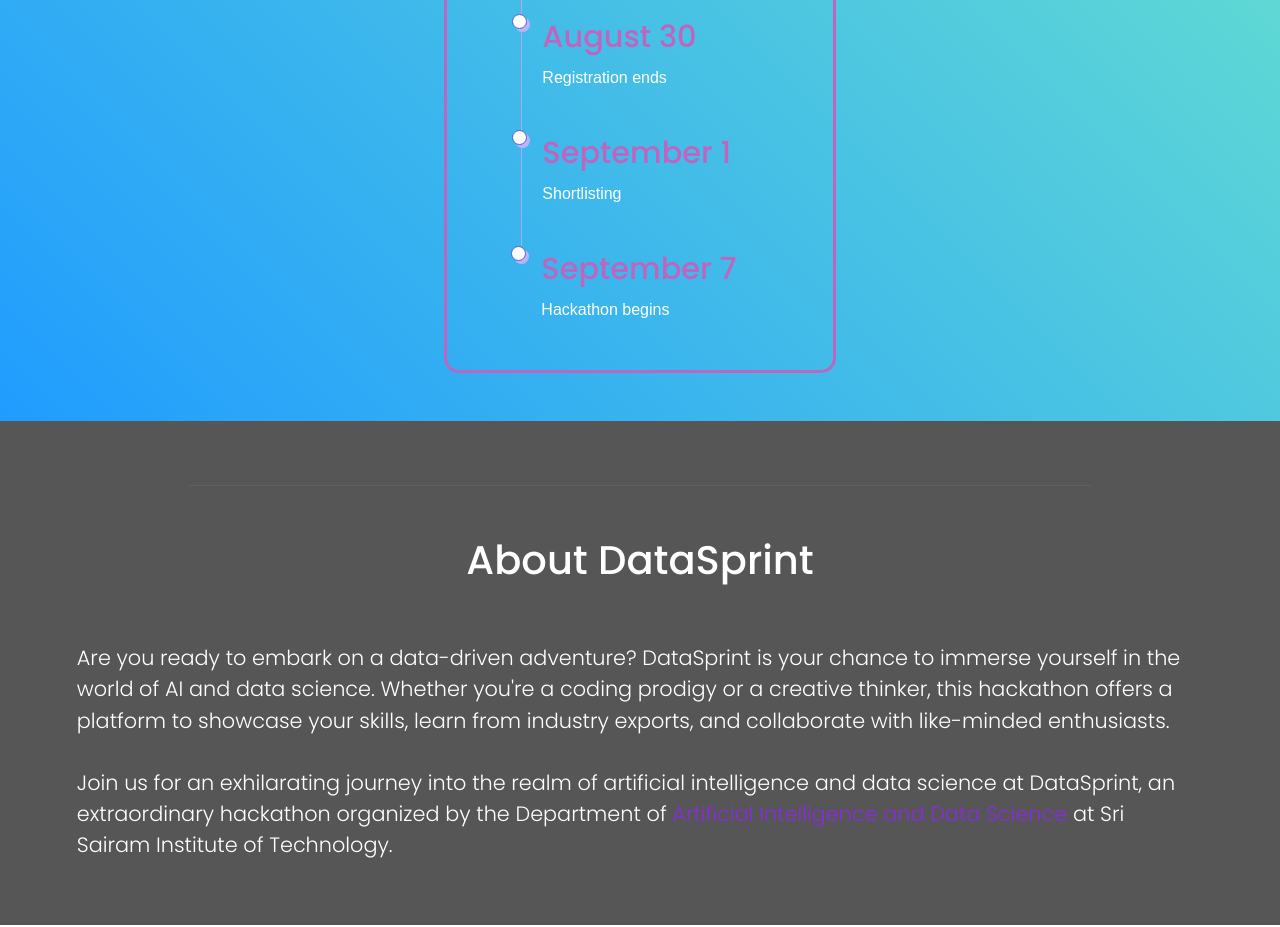
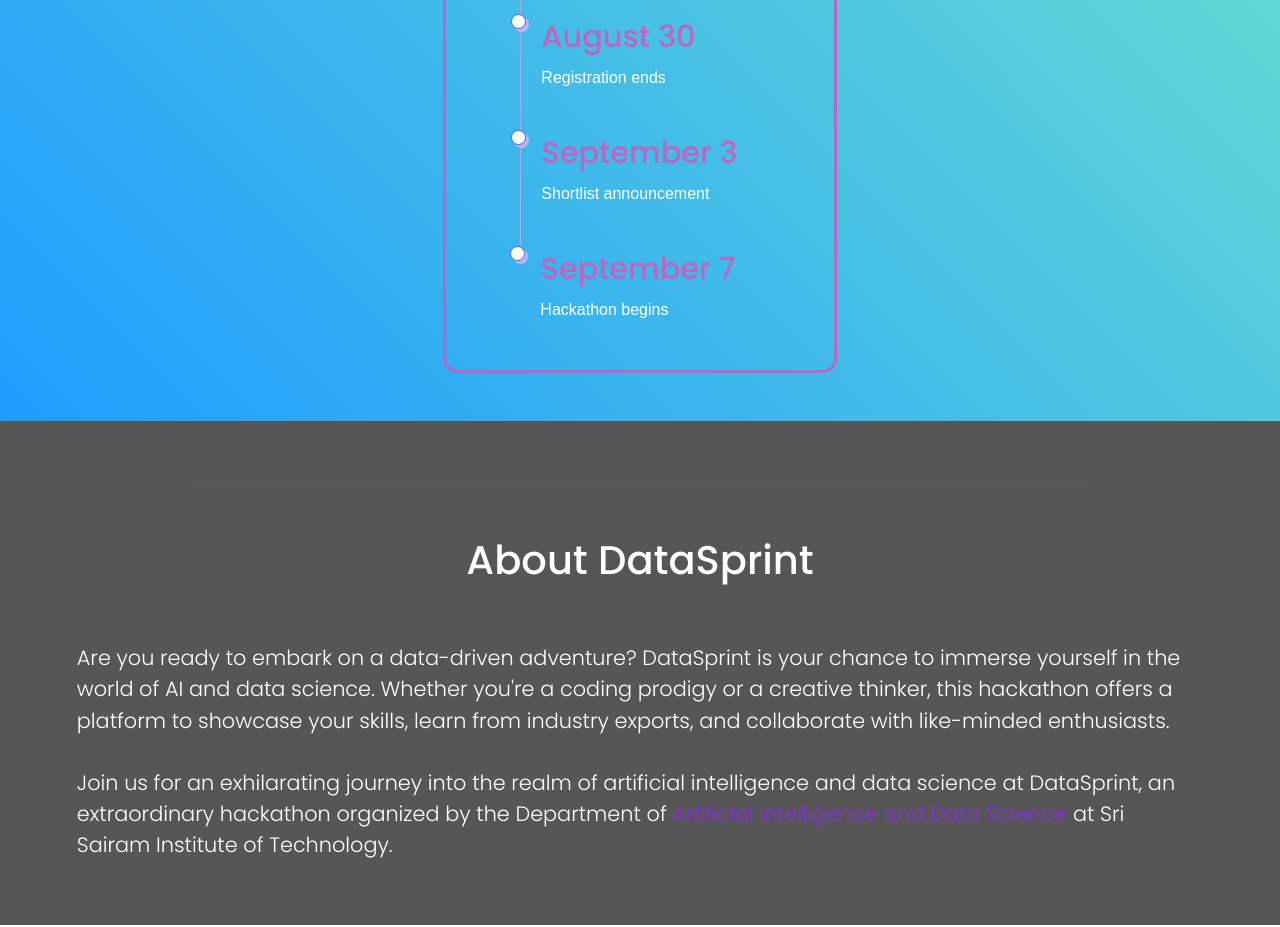
Before and after one commit to srinivas232003/datasprint, a React (Create React App) app: page / in a window 1280 px wide. Shown: the part 1440-2367 px from the top of the page. Built offline with nearby package versions, Linux system fonts and the light colour scheme; a web font is replaced by a local one.

Commit message:
prod release 3

```diff
--- a/src/components/chrono/chrono.jsx
+++ b/src/components/chrono/chrono.jsx
@@ -2,7 +2,7 @@
 import './chrono.scss'
 
 const Chront=()=>{
-  let dt=[{"date":"August 18","title":"Registration Begins"},{"date":"August 30","title":"Registration ends"},{"date":"September 1","title":"Shortlisting"},{"date":"September 7","title":"Hackathon begins"}]
+  let dt=[{"date":"August 18","title":"Registration Begins"},{"date":"August 30","title":"Registration ends"},{"date":"September 3","title":"Shortlist announcement"},{"date":"September 7","title":"Hackathon begins"}]
   return(
     <div className="mg">
 <div className="con">
```
